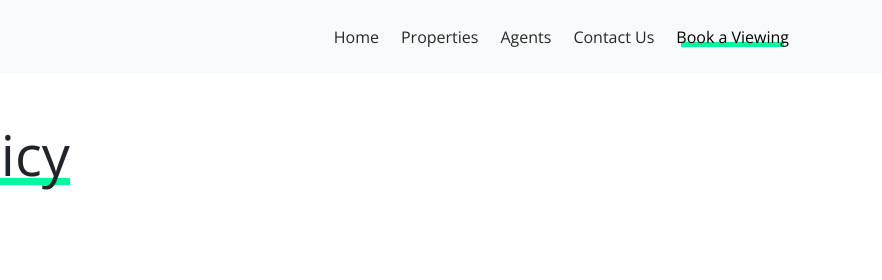
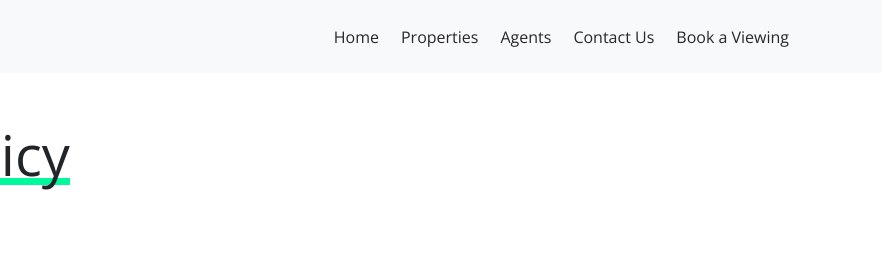
Before and after one commit to CathMonsales/KodeGo-Project2, a plain HTML site: page privacy.html in a window 1280 px wide. Shown: the top 280 px of the page, 398-1280 px from the left. Drawn offline with nearby package versions, Linux system fonts and the light colour scheme.

Commit message:
removed active on navbar

```diff
--- a/privacy.html
+++ b/privacy.html
@@ -39,7 +39,7 @@
                         <a class="nav-link" href="contact.html">Contact Us</a>
                     </li>
                     <li class="nav-item">
-                        <a class="nav-link mr-3 active" href="booking.html">Book a Viewing</a>
+                        <a class="nav-link mr-3" href="booking.html">Book a Viewing</a>
                     </li>
                 </ul>
             </div>
```
Also changed, not shown: termsofuse.html (+1 -1 lines).
